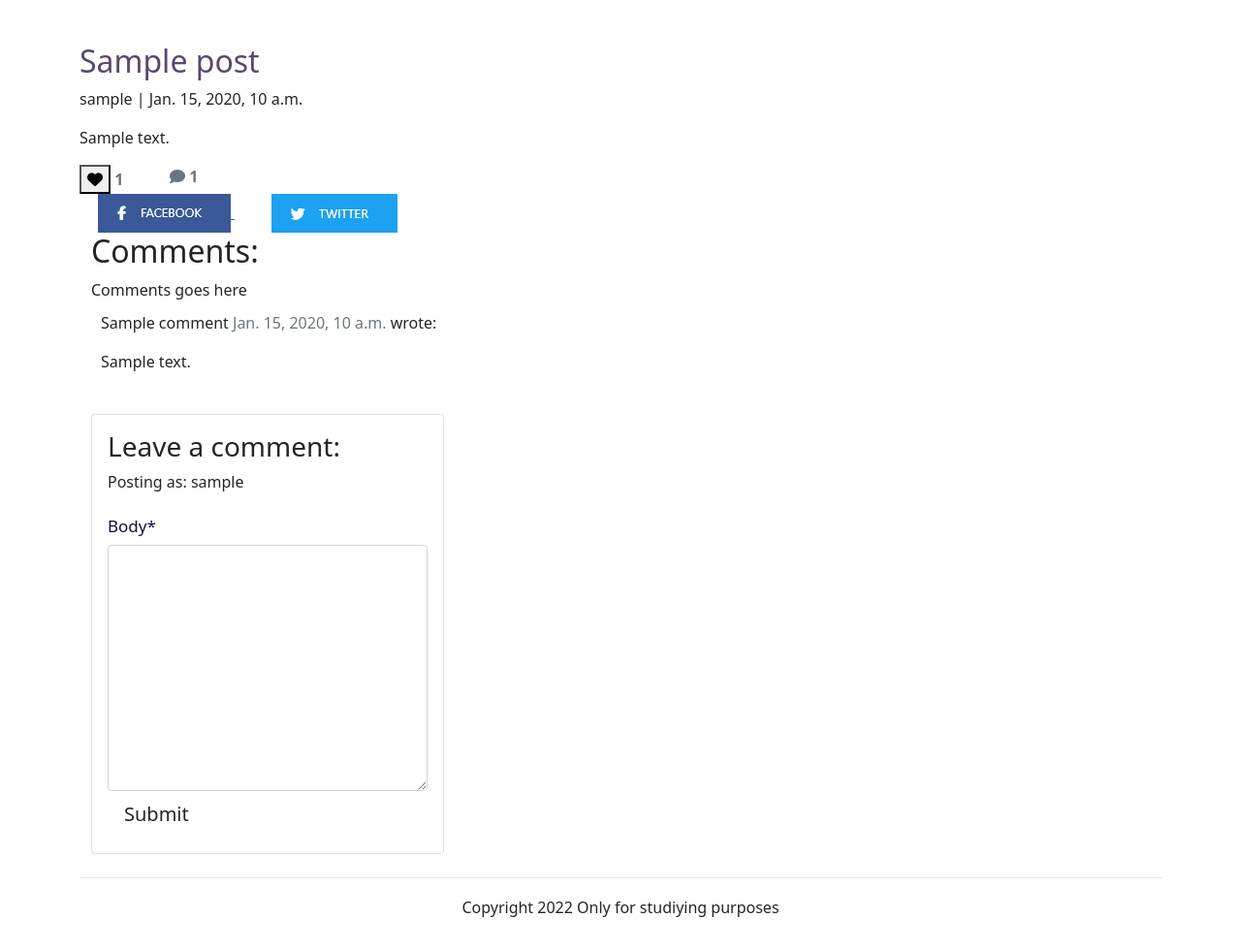
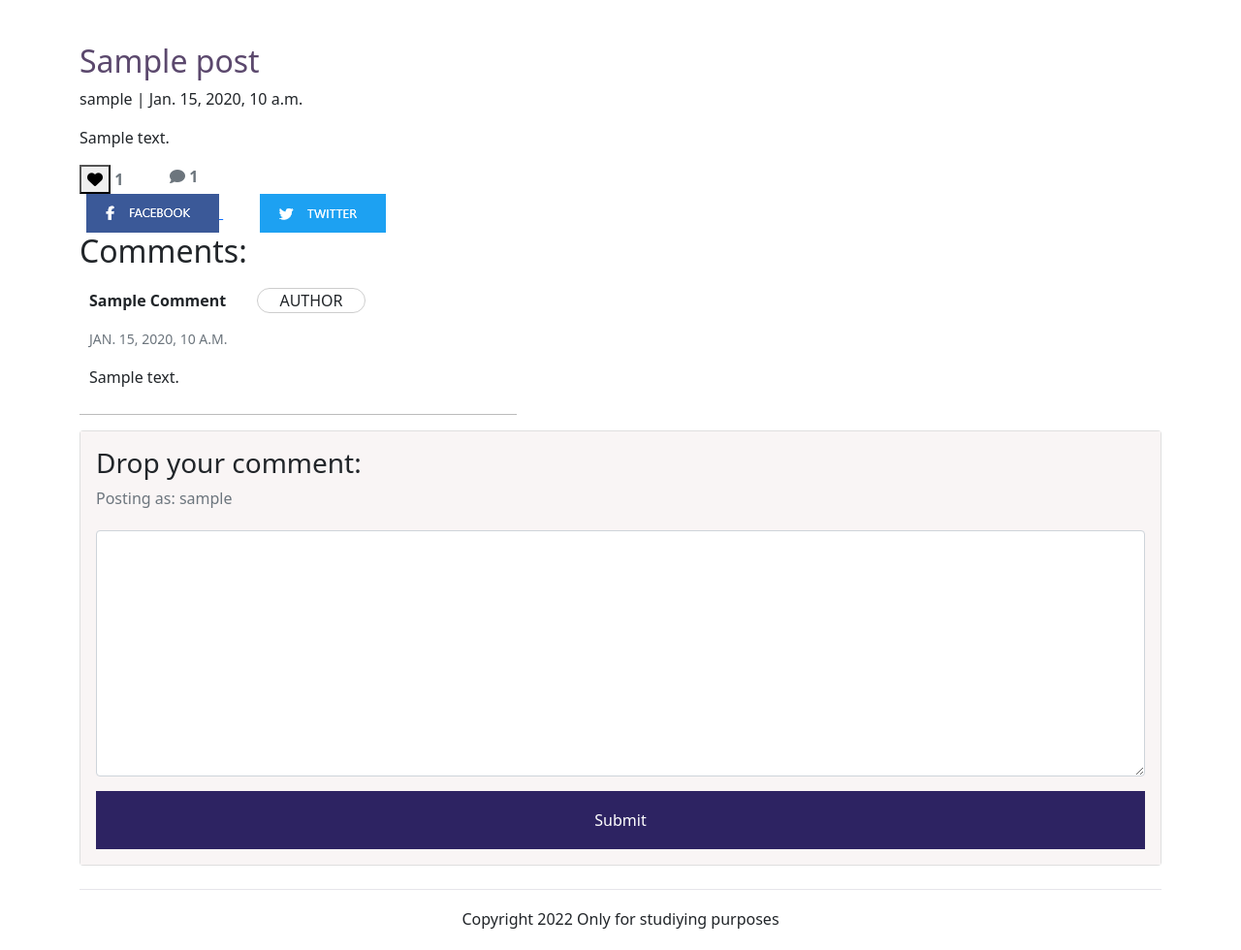
Before and after one commit to KevinDGnanih/p4-the-note, a Django app: a page that uses templates/base.html in a window 1280 px wide. Shown: the part 298-1278 px from the top of the page at 97% size. Before the commit the page ends 1244 px from the top, so only its background shows below. Run offline with Django 3.2, Linux system fonts and the light colour scheme; a user stored in the database is signed in; tables that the repository leaves empty hold one stand-in row (values such as "Sample post"); some libraries are stand-ins or nearby versions.

Commit message:
Editing the comment section

```diff
--- a/django_the_note/settings.py
+++ b/django_the_note/settings.py
@@ -61,7 +61,11 @@ LOGOUT_REDIRECT_URL = '/'
 ACCOUNT_EMAIL_VERIFICATION = 'none'
 
 MESSAGE_TAGS = {
-
+    messages.DEBUG: 'alert-info',
+    messages.INFO: 'alert-info',
+    messages.SUCCESS: 'alert-success',
+    messages.WARNING: 'alert-warning',
+    messages.ERROR: 'alert-danger',
 }
 
 CRISPY_TEMPLATE_PACK = 'bootstrap4'
--- a/static/css/style.css
+++ b/static/css/style.css
@@ -328,3 +328,64 @@ input {
     padding-top: 8px;
     overflow: hidden;
 }
+
+/* Comments Section */
+
+.comments {
+    border-bottom: 1px solid #BBBBBB;
+}
+
+.font-weight-bold {
+    font-weight: bold;
+}
+
+.capital {
+    text-transform: capitalize;
+}
+
+.time-comment {
+    font-size: 14px;
+    color: #BBBBBB;
+    text-transform: uppercase;
+    margin-bottom: 17px;
+    display: block;
+}
+
+.author {
+    display: inline-block !important;
+    padding: 0px 22px;
+    border: 1px solid #bbbb;
+    margin-left: 28px;
+    border-radius: 30px;
+    text-transform: uppercase;
+}
+
+.no-bold {
+    font-weight: 100;
+}
+
+.comment-box {
+    background-color: #f9f5f5;
+}
+
+#div_id_body > label {
+    display: none;
+}
+
+
+#div_id_body {
+    margin-bottom: 15px;
+}
+
+.submit-btn-comment {
+    background: #2D2362;
+    width: 100%;
+    height: 60px;
+    padding: 10px 20px;
+    border: 0;
+    color: #fff;
+    text-transform: capitalize;
+    cursor: pointer;
+    font-size: 16px;
+    border-radius: 0px;
+}
--- a/templates/base.html
+++ b/templates/base.html
@@ -121,7 +121,7 @@
         <div class="row">
             <div class="col-md-8 offset-md-2">
                 {% for message in messages %}
-                <div class="alert {{ message.tags }} alert-dismissible fade show " id="msg" role="alert">
+                <div class="alert {{ message.tags }} alert-dismissible fade show" id="msg" role="alert">
                     {{ message | safe }}
                     <button type="button" class="btn-close" data-bs-dismiss="alert" aria-label="Close"></button>
                 </div>
--- a/templates/post_detail.html
+++ b/templates/post_detail.html
@@ -49,7 +49,7 @@
                                 {% else %}
 
                                 <button type="submit" name="magpost_id" value="{{ post.slug }}" class="btn-like"><i
-                                    class="far fa-heart"></i></button>
+                                        class="far fa-heart"></i></button>
 
                                 {% endif %}
 
@@ -68,10 +68,8 @@
                         {% endwith %}
                     </div>
                 </div>
-
-
                 <!-- Social -->
-                <div class="social-icon pt-20 pb-20">
+                <div class="social-icon p-0">
                     <a href="#" target="_blank">
                         <img class="mr-10 mb-10" src="/static/images/facebook.png" alt="Facebook sharing link">
                     </a>
@@ -83,7 +81,7 @@
             <!-- Post's Text End -->
             <!-- Comments Section Start -->
             <div class="comments-area pb-80">
-                <div class="container">
+                <div class="container p-0">
                     <div class="row">
                         <div class="col-xl-12">
                             <div class="small-tittle mb-30">
@@ -92,24 +90,24 @@
                         </div>
                     </div>
                     <div class="row">
-                        <div class="col-lg-11">
-                            Comments goes here
+                        <div class="col-lg-5">
                             {% for comment in comments %}
                             <div class="comments" style="padding: 10px;">
-                                <p class="font-weight-bold">
+                                <p class="font-weight-bold capital">
                                     {{ comment.name }}
-                                    <span class="text-muted font-weight-normal">
-                                        {{ comment.created_on }}
-                                    </span> wrote:
+                                    <span class="author no-bold">Author</span>
                                 </p>
+                                <span class="text-muted time-comment">
+                                    {{ comment.created_on }}
+                                </span>
                                 {{ comment.body | linebreaks }}
                             </div>
                             {% endfor %}
                         </div>
                     </div>
-                    <div class="col-md-4 card mb-4  mt-3 ">
-                        <div class="card-body">
-                            <!-- For later -->
+                    <div class="col-lg-12 card mb-4  mt-3 ">
+                        <div class="card-body comment-box">
+
                             {% if commented %}
                             <div class="alert alert-success" role="alert">
                                 Your comment is awaiting approval
@@ -118,12 +116,12 @@
 
                             {% if user.is_authenticated %}
 
-                            <h3>Leave a comment:</h3>
-                            <p>Posting as: {{ user.username }}</p>
+                            <h3>Drop your comment:</h3>
+                            <p class="text-muted">Posting as: {{ user.username }}</p>
                             <form method="post" style="margin-top: 1.3em;">
                                 {{ comment_form | crispy }}
                                 {% csrf_token %}
-                                <button type="submit" class="btn btn-signup btn-lg">Submit</button>
+                                <button type="submit" class="submit-btn-comment">Submit</button>
                             </form>
                             {% endif %}
                             {% endif %}
```
